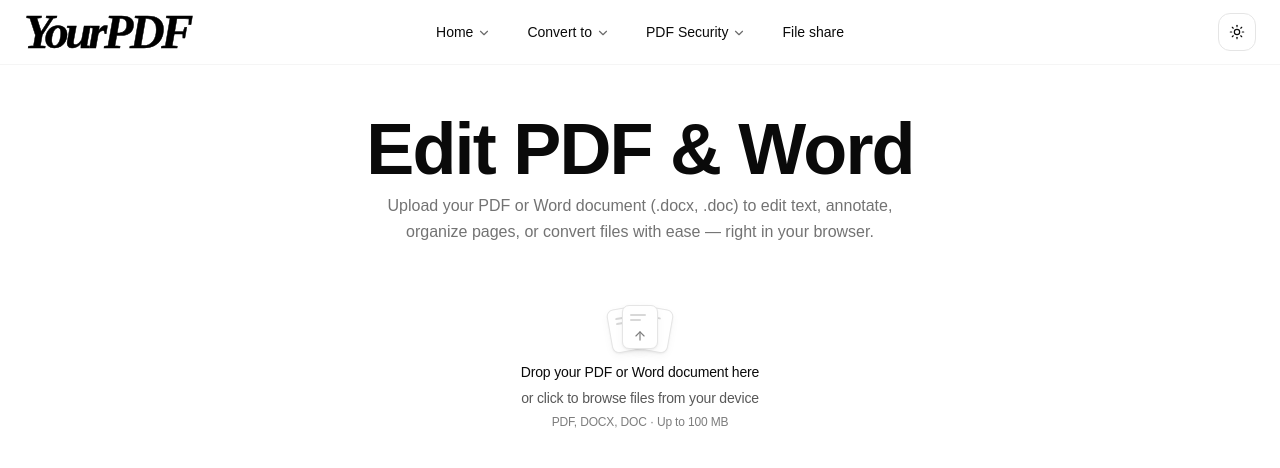
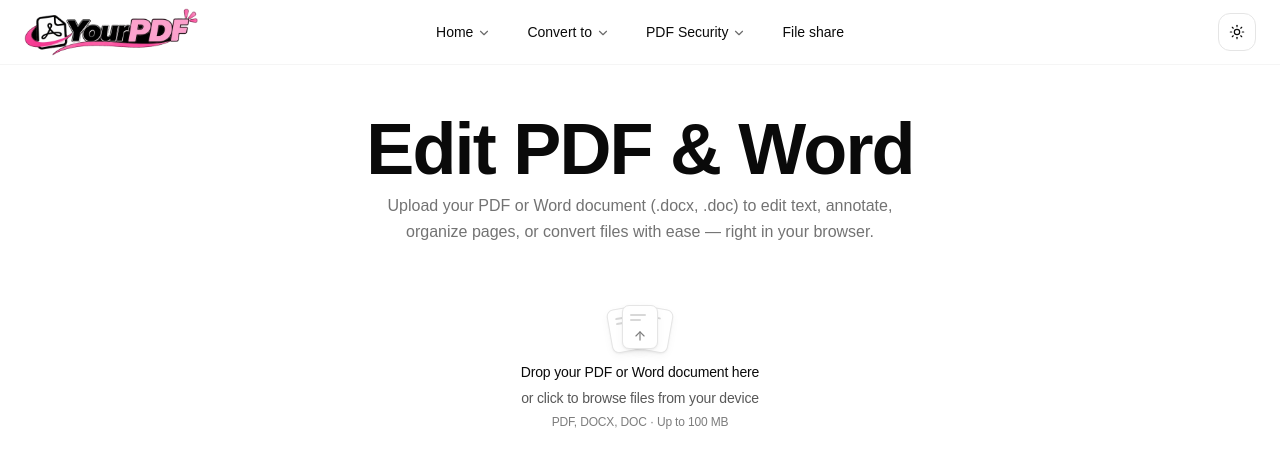
Before and after one commit to zzzaryabali109-lab/yourpdf, a Next.js app: page / in a window 1280 px wide. Shown: the top 468 px of the page. Built offline with nearby package versions, Linux system fonts and the light colour scheme.

Commit message:
Replace text brand with uploaded logo

```diff
--- a/src/components/site-header.tsx
+++ b/src/components/site-header.tsx
@@ -3,6 +3,7 @@
 import { useEffect, useState } from "react";
 import { createPortal } from "react-dom";
 import Link from "next/link";
+import Image from "next/image";
 import { usePathname } from "next/navigation";
 import { NavigationMenuDemo } from "@/components/ui/demo";
 import { ThemeToggle } from "@/components/theme-toggle";
@@ -96,6 +97,50 @@ const mobileSections: MobileDropdownSection[] = [
   },
 ];
 
+function YourPdfLogo({
+  className,
+  darkModeAware = true,
+}: {
+  className: string;
+  darkModeAware?: boolean;
+}) {
+  const imageClassName = `object-contain ${className}`;
+
+  if (!darkModeAware) {
+    return (
+      <Image
+        src="/yourpdf-logo-light.webp"
+        alt=""
+        width={1000}
+        height={276}
+        sizes="200px"
+        className={imageClassName}
+      />
+    );
+  }
+
+  return (
+    <>
+      <Image
+        src="/yourpdf-logo-light.webp"
+        alt=""
+        width={1000}
+        height={276}
+        sizes="200px"
+        className={`dark:hidden ${imageClassName}`}
+      />
+      <Image
+        src="/yourpdf-logo-dark.webp"
+        alt=""
+        width={1000}
+        height={276}
+        sizes="200px"
+        className={`hidden dark:block ${imageClassName}`}
+      />
+    </>
+  );
+}
+
 export function SiteHeader() {
   const [mobileOpen, setMobileOpen] = useState(false);
   const [openSections, setOpenSections] = useState<Record<string, boolean>>({
@@ -138,15 +183,7 @@ export function SiteHeader() {
           className="absolute left-4 sm:left-6 top-1/2 z-10 -translate-y-1/2 transition-opacity hover:opacity-90"
           aria-label="YourPDF home"
         >
-          <span
-            className="text-[3rem] font-bold italic leading-none tracking-[-0.07em] text-black dark:text-white transition-colors"
-            style={{
-              fontFamily: '"Brush Script MT", "Segoe Script", cursive',
-              WebkitTextStroke: "0.45px currentColor",
-            }}
-          >
-            YourPDF
-          </span>
+          <YourPdfLogo className="h-12 w-auto max-w-[200px]" />
         </Link>
         <NavigationMenuDemo />
         <div className="absolute right-4 sm:right-6 top-1/2 -translate-y-1/2 flex items-center z-10">
@@ -170,17 +207,10 @@ export function SiteHeader() {
           <Link
             href="/"
             className="flex items-center transition-opacity hover:opacity-90 cursor-pointer"
+            aria-label="YourPDF home"
             onClick={() => setMobileOpen(false)}
           >
-            <span
-              className="text-[2.65rem] font-bold italic leading-none tracking-[-0.07em] text-black dark:text-white transition-colors"
-              style={{
-                fontFamily: '"Brush Script MT", "Segoe Script", cursive',
-                WebkitTextStroke: "0.45px currentColor",
-              }}
-            >
-              YourPDF
-            </span>
+            <YourPdfLogo className="h-10 w-auto max-w-[150px]" />
           </Link>
         </div>
 
@@ -213,17 +243,10 @@ export function SiteHeader() {
               <Link
                 href="/"
                 className="flex items-center transition-opacity hover:opacity-90 cursor-pointer"
+                aria-label="YourPDF home"
                 onClick={() => setMobileOpen(false)}
               >
-                <span
-                  className="text-[2.25rem] font-bold italic leading-none tracking-[-0.07em] text-black dark:text-white transition-colors"
-                  style={{
-                    fontFamily: '"Brush Script MT", "Segoe Script", cursive',
-                    WebkitTextStroke: "0.45px currentColor",
-                  }}
-                >
-                  YourPDF
-                </span>
+                <YourPdfLogo className="h-9 w-auto max-w-[135px]" darkModeAware={false} />
               </Link>
               <button
                 type="button"
```
Also changed, not shown: public/yourpdf-logo-dark.webp (added), public/yourpdf-logo-light.webp (added).
